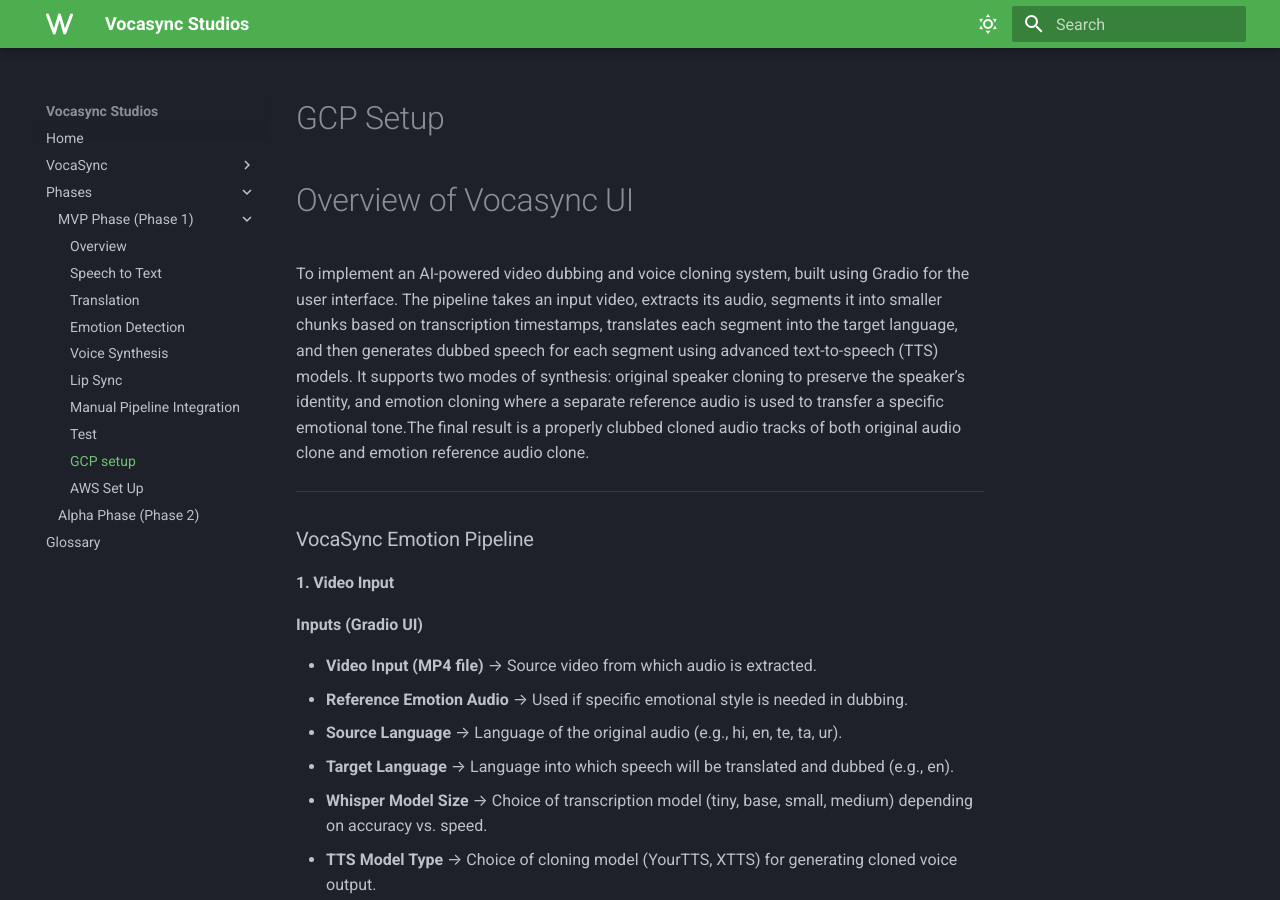
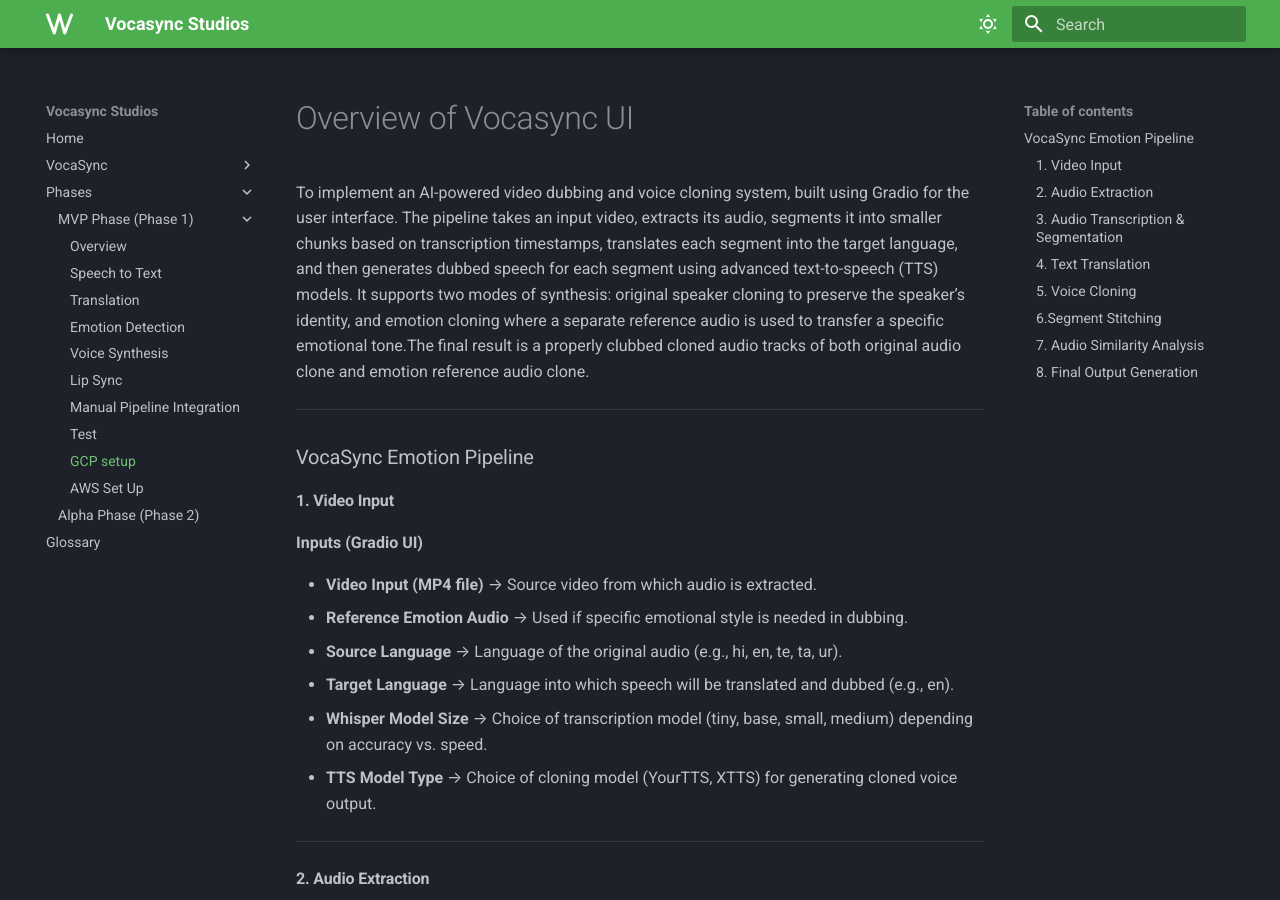
Before and after one commit to RETAILBRIDGE-LLC/wiki, an MkDocs documentation site: the page built from docs/phases/phase1_mvp/gcp_setup.md, in a window 1280 px wide and 900 px high. Built offline with MkDocs 1.6.1 and Material for MkDocs 9.7.7, drawn with Linux system fonts in a browser that asks for light colours.

Commit message:
Update gcp_setup.md

```diff
--- a/docs/phases/phase1_mvp/gcp_setup.md
+++ b/docs/phases/phase1_mvp/gcp_setup.md
@@ -1,4 +1,3 @@
-# GCP Setup
 
 # Overview of Vocasync UI
 
```
